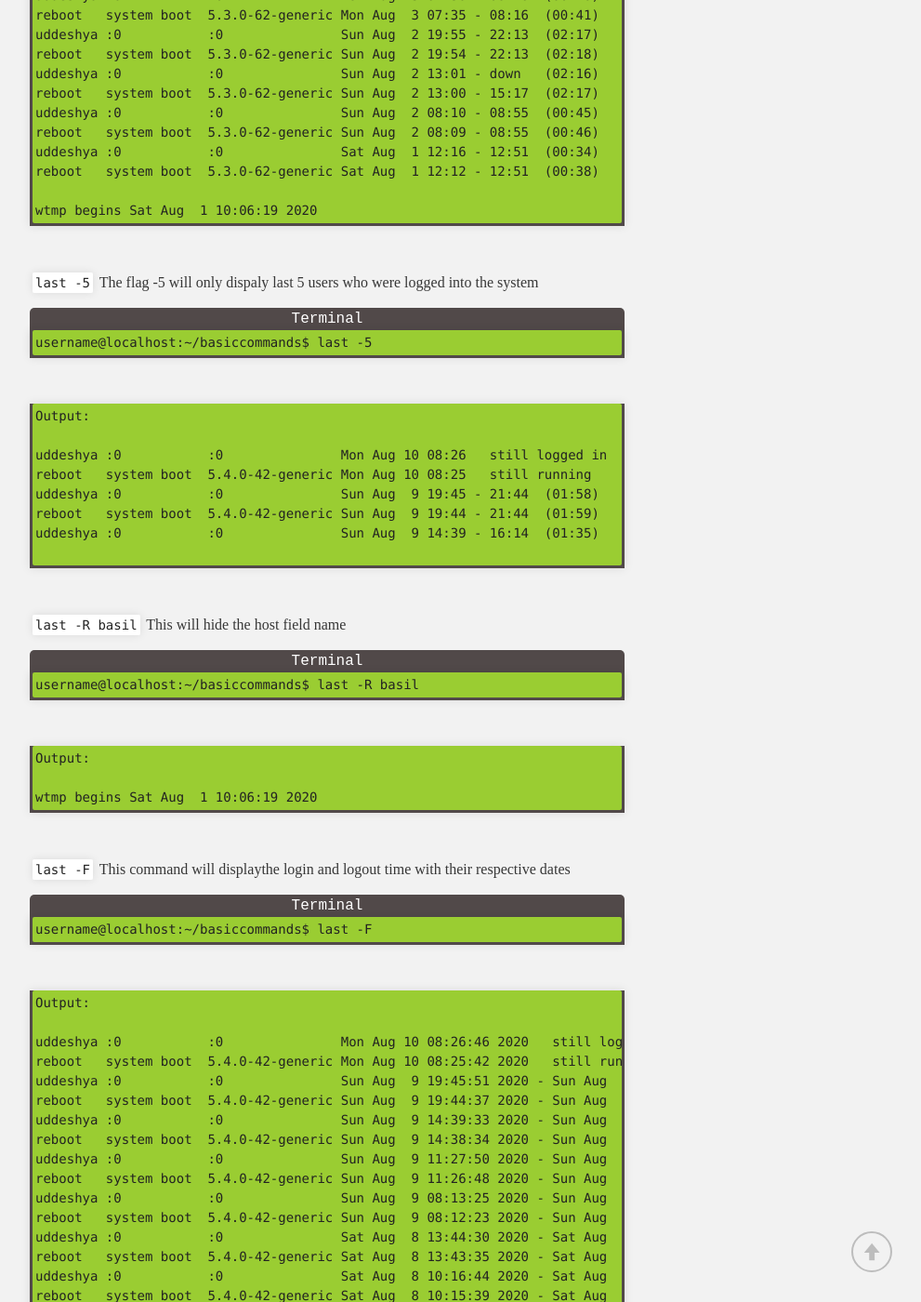
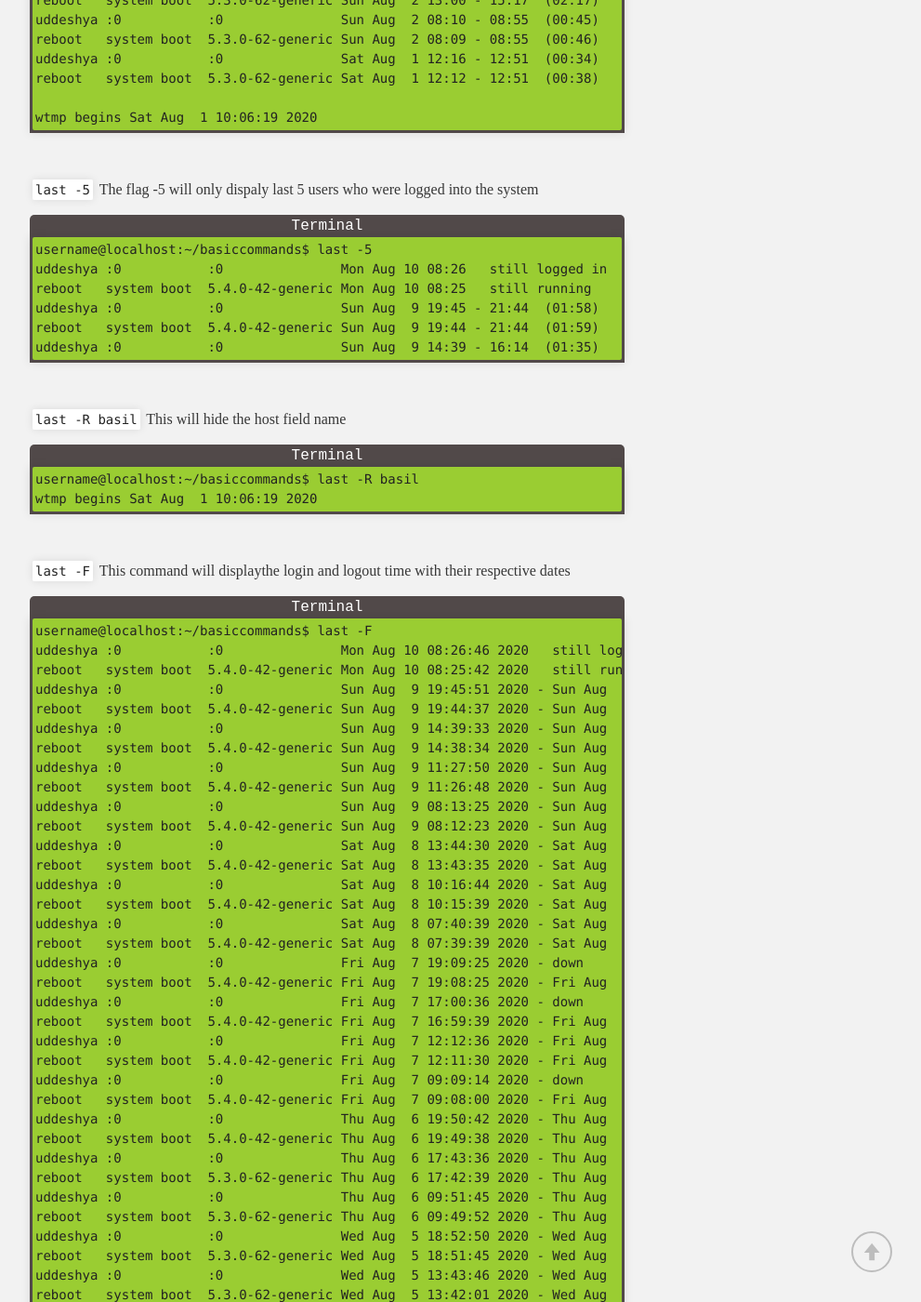
Before and after one commit to rajeev29five/rajeev29five.github.io, a Jekyll site: the page built from command-line.md, in a window 1280 px wide and 1400 px high, scrolled down 14872 px. Shown: the whole window at 93% size, without its empty margins (288-1279 px from the left). Built offline with Jekyll 4.4.1, drawn with Linux system fonts in a browser that asks for light colours; some of the changed text lies outside the part shown.

Commit message:
Removed the extra backticks

````diff
--- a/command-line.md
+++ b/command-line.md
@@ -596,12 +596,6 @@ This command is used to display the list of all the users to logged into our com
 <p class="terminal">Terminal</p>
 ```
 username@localhost:~/basiccommands$ last
-```
-<br>
-
-```
-Output:
-
 uddeshya :0           :0               Mon Aug 10 08:26   still logged in
 reboot   system boot  5.4.0-42-generic Mon Aug 10 08:25   still running
 uddeshya :0           :0               Sun Aug  9 19:45 - 21:44  (01:58)
@@ -670,21 +664,14 @@ The flag -5 will only dispaly last 5 users who were logged into the system
 <p class="terminal">Terminal</p>
 ```
 username@localhost:~/basiccommands$ last -5
-```
-<br>
-```
-Output:
-
 uddeshya :0           :0               Mon Aug 10 08:26   still logged in
 reboot   system boot  5.4.0-42-generic Mon Aug 10 08:25   still running
 uddeshya :0           :0               Sun Aug  9 19:45 - 21:44  (01:58)
 reboot   system boot  5.4.0-42-generic Sun Aug  9 19:44 - 21:44  (01:59)
 uddeshya :0           :0               Sun Aug  9 14:39 - 16:14  (01:35)
-
 ```
 
 <br>
-
 
 `last -R basil`
 This will hide the host field name
@@ -692,11 +679,6 @@ This will hide the host field name
 <p class="terminal">Terminal</p>
 ```
 username@localhost:~/basiccommands$ last -R basil
-```
-<br>
-```
-Output:
-
 wtmp begins Sat Aug  1 10:06:19 2020
 ```
 
@@ -708,11 +690,6 @@ This command will displaythe login and logout time with their respective dates
 <p class="terminal">Terminal</p>
 ```
 username@localhost:~/basiccommands$ last -F
-```
-<br>
-```
-Output:
-
 uddeshya :0           :0               Mon Aug 10 08:26:46 2020   still logged in
 reboot   system boot  5.4.0-42-generic Mon Aug 10 08:25:42 2020   still running
 uddeshya :0           :0               Sun Aug  9 19:45:51 2020 - Sun Aug  9 21:44:18 2020  (01:58)
@@ -771,7 +748,6 @@ uddeshya :0           :0               Sat Aug  1 12:16:20 2020 - Sat Aug  1 12:
 reboot   system boot  5.3.0-62-generic Sat Aug  1 12:12:56 2020 - Sat Aug  1 12:51:18 2020  (00:38)
 
 wtmp begins Sat Aug  1 10:06:19 2020
-
 ```
 
 <br>
@@ -782,11 +758,6 @@ This command will put the host column to the very last
 <p class="terminal">Terminal</p>
 ```
 username@localhost:~/basiccommands$ last -a
-```
-<br>
-```
-Output:
-
 uddeshya :0           Mon Aug 10 08:26   still logged in    :0
 reboot   system boot  Mon Aug 10 08:25   still running      5.4.0-42-generic
 uddeshya :0           Sun Aug  9 19:45 - 21:44  (01:58)     :0
@@ -845,5 +816,4 @@ uddeshya :0           Sat Aug  1 12:16 - 12:51  (00:34)     :0
 reboot   system boot  Sat Aug  1 12:12 - 12:51  (00:38)     5.3.0-62-generic
 
 wtmp begins Sat Aug  1 10:06:19 2020
-
 ```
````
